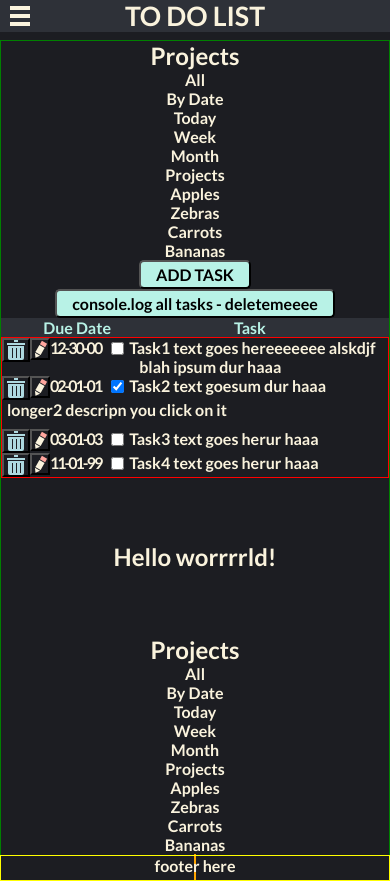
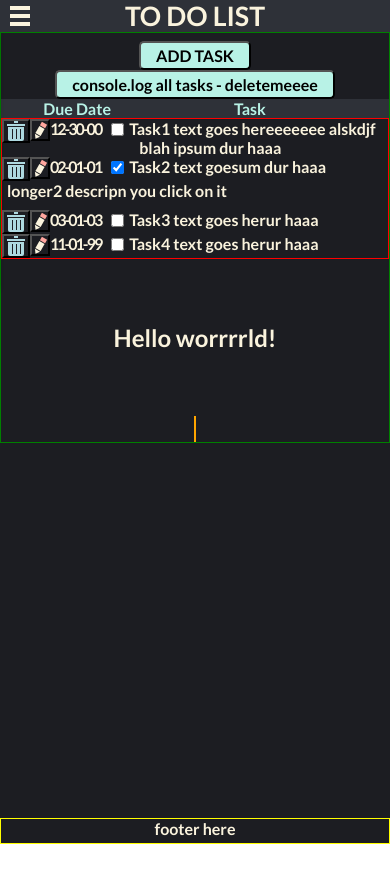
Before and after one commit to mbeckdev/to-do-react, a React (Create React App) app: page / in a window 390 px wide. After the commit the page ends 844 px from the top, so only its background shows below. Built offline with nearby package versions, Linux system fonts and the light colour scheme.

Commit message:
Add hamburger and styled project menu

```diff
--- a/src/App.js
+++ b/src/App.js
@@ -323,7 +323,13 @@ function App() {
 
           <main>
             <div id="main-width-container">
-              {showMobileMenu && <ProjectMenu />}
+              {/* {showMobileMenu && <ProjectMenu />} */}
+              {/* {showMobileMenu ? (
+                <ProjectMenu />
+              ) : (
+                <ProjectMenu className="menu-hidden" />
+              )} */}
+              <ProjectMenu showMobileMenu={showMobileMenu} />
 
               {!manageTaskFormIsHidden && (
                 <ManageTaskForm
@@ -370,7 +376,7 @@ function App() {
               </ul>
 
               <TestComponent />
-              <ProjectMenu />
+
               <div id="extra-space"></div>
             </div>
           </main>
--- a/src/components/ProjectMenu.jsx
+++ b/src/components/ProjectMenu.jsx
@@ -1,25 +1,81 @@
 import React from 'react';
 
-function ProjectMenu() {
+import styled from 'styled-components';
+import WrapperApp from '../styles/WrapperApp';
+
+const WrapperProjectMenu = styled.div`
+  /* background-color: blue; */
+  background: ${(props) => props.theme.colors.color5BlackLighter1};
+
+  width: 250px;
+
+  position: absolute;
+  top: 0;
+  left: 0;
+  z-index: 10;
+
+  transition: left 0.35s ease-in-out;
+
+  text-align: left;
+  /* padding: 5px; */
+  /* border: 4px solid black; */
+  box-shadow: 1px 1px 5px black;
+  /* .menu-hidden {
+    transition: left 0.35s ease-in-out;
+    position: absolute;
+    left: -50%;
+    /* left: -250px; */
+  /* background-color: green; */
+  /* }  */
+  .menu-header {
+    /* border: 1px solid red; */
+    /* background-color: darkblue; */
+    background: ${(props) => props.theme.colors.color5Black};
+    text-align: center;
+  }
+  .sortable {
+    padding: 0 5px;
+  }
+  .sortable:last-of-type {
+    padding-bottom: 5px;
+  }
+  .sortable:first-of-type {
+    padding-top: 5px;
+  }
+
+  @media only screen and (min-width: 700px) {
+    /* bigger than mobile view */
+    background-color: red;
+  }
+`;
+
+function ProjectMenu(props) {
   return (
-    <div>
-      <h2>Projects</h2>
-      <div>All</div>
+    <WrapperProjectMenu
+      id="project-menu"
+      // className="menu-hidden"
+      className={props.showMobileMenu && 'menu-hidden'}
+    >
+      {/* <div className={props.showMobileMenu && 'menu-hidden'}> */}
+      <h2 className="menu-header">Projects</h2>
+      <div className="sortable">All</div>
+
+      <h3 className="menu-header">By Date</h3>
       <ul>
-        By Date
-        <li>Today</li>
-        <li>Week</li>
-        <li>Month</li>
+        <li className="sortable">Today</li>
+        <li className="sortable">Week</li>
+        <li className="sortable">Month</li>
       </ul>
 
+      <h3 className="menu-header">Projects</h3>
       <ul>
-        Projects
-        <li>Apples</li>
-        <li>Zebras</li>
-        <li>Carrots</li>
-        <li>Bananas</li>
+        <li className="sortable">Apples</li>
+        <li className="sortable">Zebras</li>
+        <li className="sortable">Carrots</li>
+        <li className="sortable">Bananas</li>
       </ul>
-    </div>
+      {/* </div> */}
+    </WrapperProjectMenu>
   );
 }
 
--- a/src/styles/WrapperApp.js
+++ b/src/styles/WrapperApp.js
@@ -36,13 +36,13 @@ const WrapperApp = styled.section`
     background-color: #282c84;
     background-color: ${(props) => props.theme.colors.color5BlackLighter1};
     /* height: 100px; */
+    z-index: 45;
   }
 
   main {
     display: flex;
     flex-direction: column;
     align-items: center;
-    margin-top: 0.5rem;
   }
 
   main #main-width-container {
@@ -54,6 +54,7 @@ const WrapperApp = styled.section`
     flex-direction: column;
     align-items: center;
     position: relative;
+    padding-top: 0.5rem;
   }
 
   @media screen and (min-width: 500px) {
@@ -73,7 +74,13 @@ const WrapperApp = styled.section`
     border: 1px solid red;
   }
 
-  // extra space so the footer won't ever be shown over something
+  .menu-hidden {
+    /* left: -50%; */
+    left: -255px;
+    /* background-color: green; */
+  }
+
+  /* // extra space so the footer won't ever be shown over something */
   main #extra-space {
     height: 1.6rem;
     border: 1px solid orange;
```
